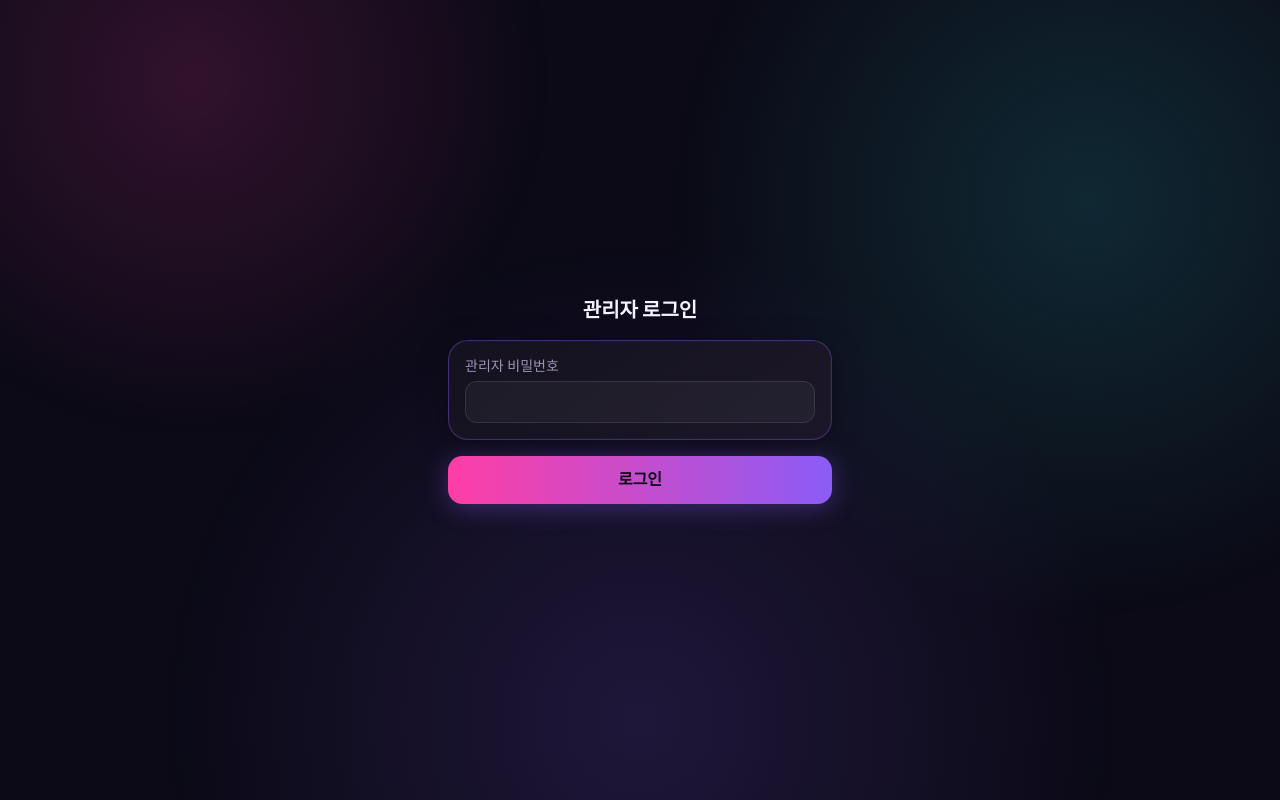
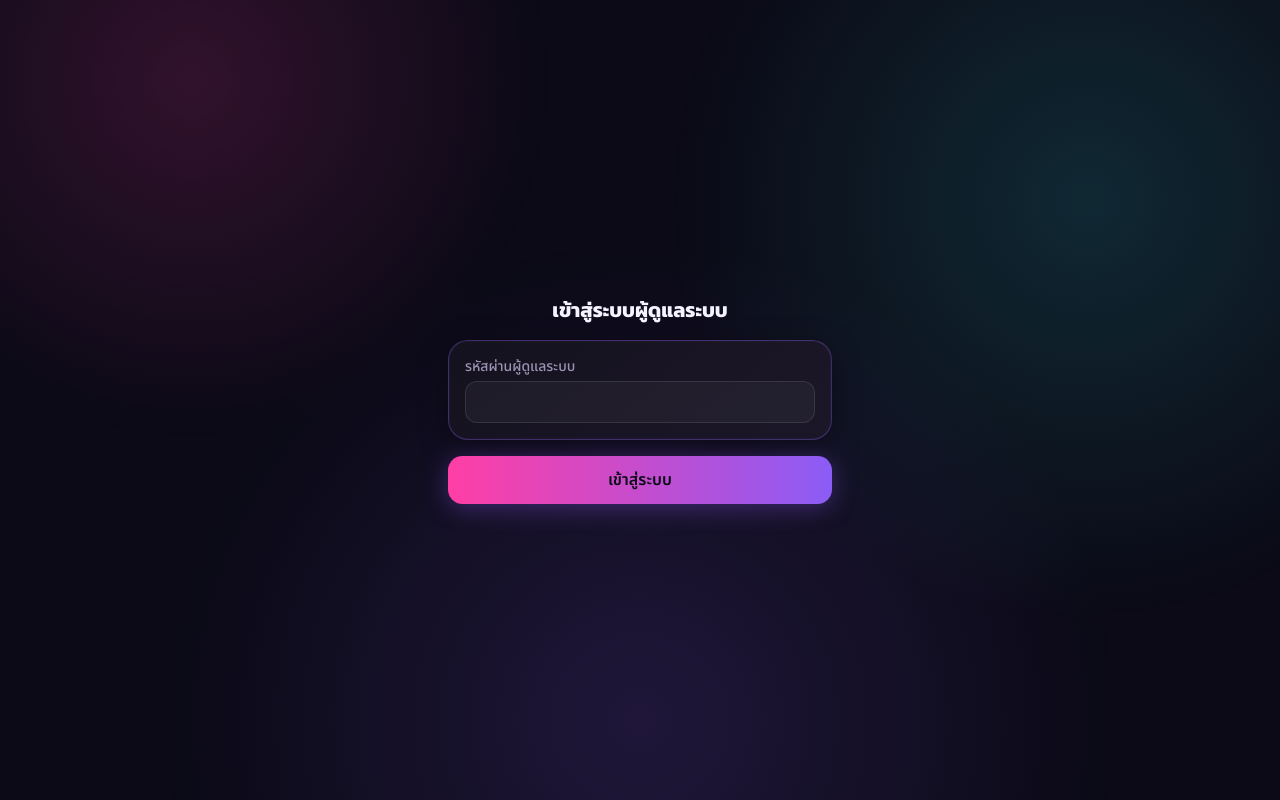
Before and after one commit to doyoung-doyoung/todolistyu, a Next.js app: page /admin/login in a window 1280 px wide. Built offline with nearby package versions, Linux system fonts and the light colour scheme.

Commit message:
translate admin panel to Thai

```diff
--- a/src/app/admin/login/page.tsx
+++ b/src/app/admin/login/page.tsx
@@ -17,7 +17,7 @@ export default function AdminLoginPage() {
     })
     const data = await res.json()
     if (!res.ok) {
-      setError(data.error ?? '로그인 실패')
+      setError(data.error ?? 'เข้าสู่ระบบไม่สำเร็จ')
       return
     }
     router.push('/admin')
@@ -26,10 +26,10 @@ export default function AdminLoginPage() {
   return (
     <main className="min-h-screen flex items-center justify-center p-6">
       <div className="w-full max-w-sm space-y-4">
-        <h1 className="font-display text-xl font-bold text-center">관리자 로그인</h1>
+        <h1 className="font-display text-xl font-bold text-center">เข้าสู่ระบบผู้ดูแลระบบ</h1>
         <div className="space-y-3 glass-card p-4">
           <label className="block text-sm font-medium text-[var(--text-muted)]">
-            관리자 비밀번호
+            รหัสผ่านผู้ดูแลระบบ
             <input
               type="password"
               className="mt-1 w-full glass-input p-2.5"
@@ -41,7 +41,7 @@ export default function AdminLoginPage() {
         </div>
         {error && <p className="text-sm text-[var(--accent-red)]">{error}</p>}
         <button onClick={handleLogin} className="btn-neon w-full py-3">
-          로그인
+          เข้าสู่ระบบ
         </button>
       </div>
     </main>
```
